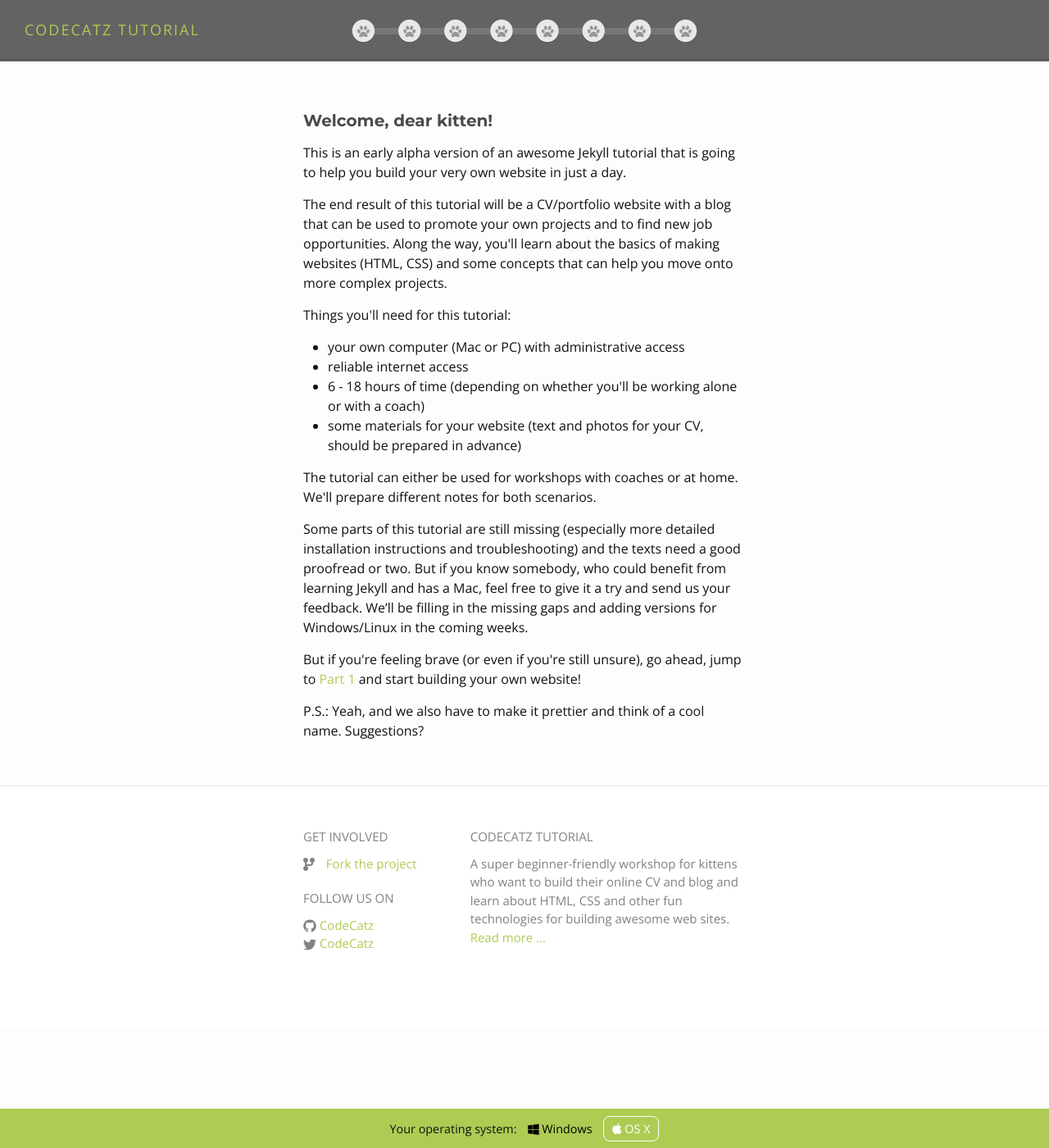
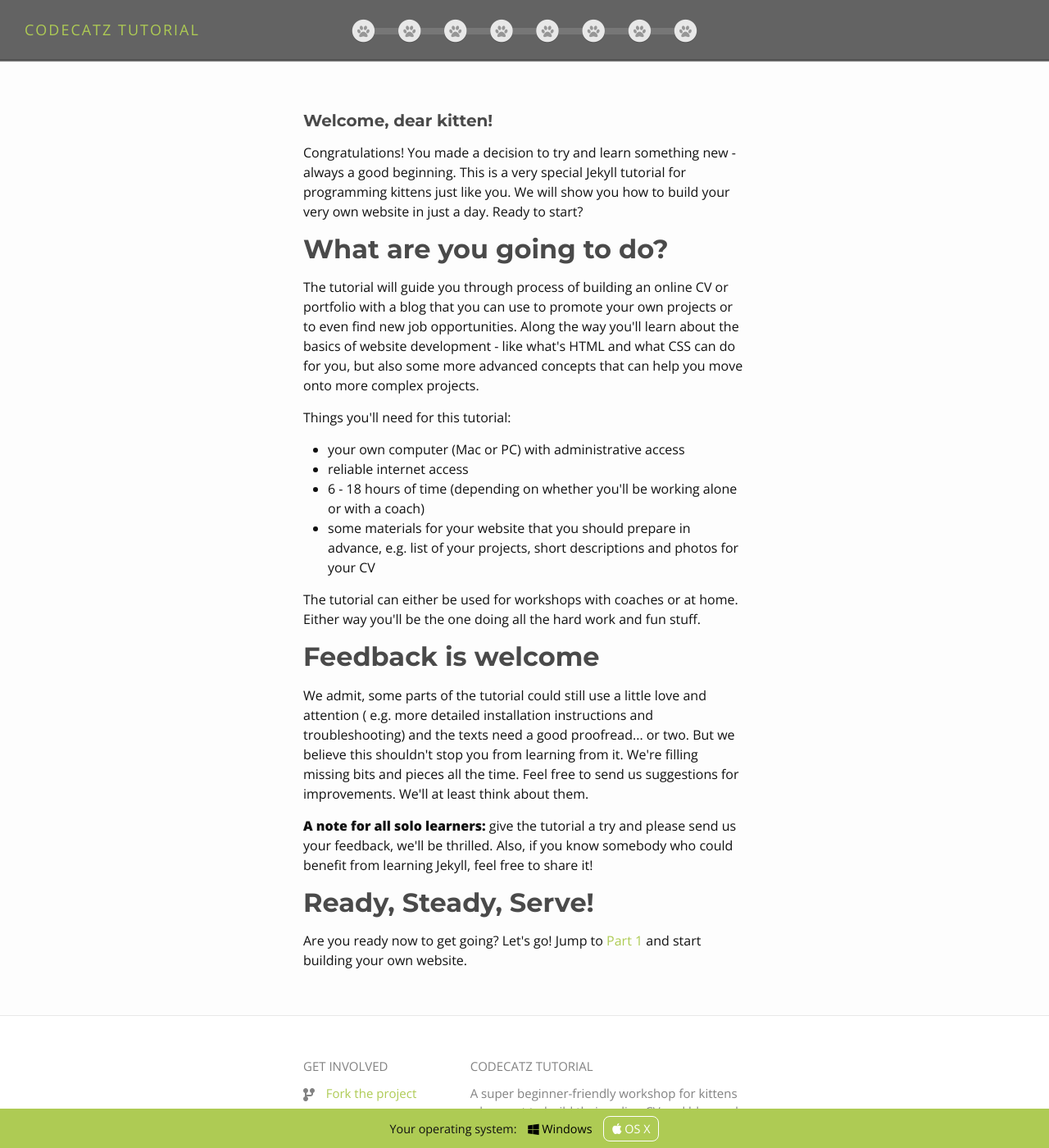
Before and after one commit to CodeCatz/codecatz-tutorial, a Jekyll site: the page built from index.html, in a window 1280 px wide and 1400 px high. Shown: the whole window at 82% size. Built offline with Jekyll 4.4.1, drawn with Linux system fonts in a browser that asks for light colours; nearby versions of some CDN libraries.

Commit message:
Updated index and about

```diff
--- a/index.html
+++ b/index.html
@@ -6,24 +6,26 @@ layout: default
 
   <h1 class="page-heading">Welcome, dear kitten!</h1>
 
-  <p>This is an early alpha version of an awesome Jekyll tutorial that is going to help you build your very own website in just a day.</p>
+  <p>Congratulations! You made a decision to try and learn something new - always a good beginning. This is a very special Jekyll tutorial for programming kittens just like you. We will show you how to build your very own website in just a day. Ready to start?</p>
 
-  <p>The end result of this tutorial will be a CV/portfolio website with a blog that can be used to promote your own projects and to find new job opportunities. Along the way, you'll learn about the basics of making websites (HTML, CSS) and some concepts that can help you move onto more complex projects.</p>
+  <h2>What are you going to do?</h2>
+  <p>The tutorial will guide you through process of building an online CV or portfolio with a blog that you can use to promote your own projects or to even find new job opportunities. Along the way you'll learn about the basics of website development - like what's HTML and what CSS can do for you, but also some more advanced concepts that can help you move onto more complex projects.</p>
 
   <p>Things you'll need for this tutorial:</p>
   <ul>
   	<li>your own computer (Mac or PC) with administrative access</li>
   	<li>reliable internet access</li>
   	<li>6 - 18 hours of time (depending on whether you'll be working alone or with a coach)</li>
-  	<li>some materials for your website (text and photos for your CV, should be prepared in advance)</li>
+  	<li>some materials for your website that you should prepare in advance, e.g. list of your projects, short descriptions and photos for your CV</li>
   </ul>
 
-  <p>The tutorial can either be used for workshops with coaches or at home. We'll prepare different notes for both scenarios.</p>
+  <p>The tutorial can either be used for workshops with coaches or at home. Either way you'll be the one doing all the hard work and fun stuff.</p>
 
-  <p>Some parts of this tutorial are still missing (especially more detailed installation instructions and troubleshooting) and the texts need a good proofread or two. But if you know somebody, who could benefit from learning Jekyll and has a Mac, feel free to give it a try and send us your feedback. We’ll be filling in the missing gaps and adding versions for Windows/Linux in the coming weeks.</p>
+  <h2>Feedback is welcome</h2>
+  <p>We admit, some parts of the tutorial could still use a little love and attention ( e.g. more detailed installation instructions and troubleshooting) and the texts need a good proofread... or two. But we believe this shouldn't stop you from learning from it. We're filling missing bits and pieces all the time. Feel free to send us suggestions for improvements. We'll at least think about them.</p>
+  <p><b>A note for all solo learners:</b> give the tutorial a try and please send us your feedback, we'll be thrilled. Also, if you know somebody who could benefit from learning Jekyll, feel free to share it! </p>
 
-  <p>But if you're feeling brave (or even if you're still unsure), go ahead, jump to <a href="{{ "/1-installation" | prepend: site.baseurl }}">Part 1</a> and start building your own website!</p>
-
-  <p>P.S.: Yeah, and we also have to make it prettier and think of a cool name. Suggestions?</p>
+  <h2>Ready, Steady, Serve!</h2>
+  <p>Are you ready now to get going? Let's go! Jump to <a href="{{ "/1-installation" | prepend: site.baseurl }}">Part 1</a> and start building your own website.</p>
 
 </div>
```
Also changed, not shown: about.md (+13 -1 lines).
